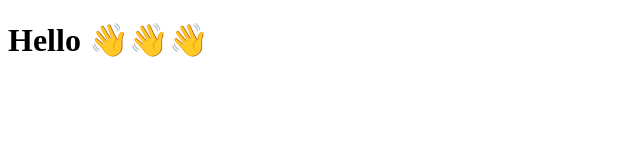
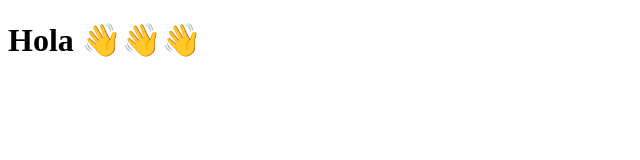
Before and after one commit to sergiolevi/Portafolio-Sergio, a website: page index.html in a window 1280 px wide. Shown: the whole page, without its empty margins (0-640 px from the left). Drawn offline with Linux system fonts and the light colour scheme.

Commit message:
actualización test

```diff
--- a/index.html
+++ b/index.html
@@ -6,6 +6,6 @@
     <title>Portafolio - Mich Ventura</title>
   </head>
   <body>
-    <h1>Hello 👋👋👋</h1>
+    <h1>Hola 👋👋👋</h1>
   </body>
 </html>
```
